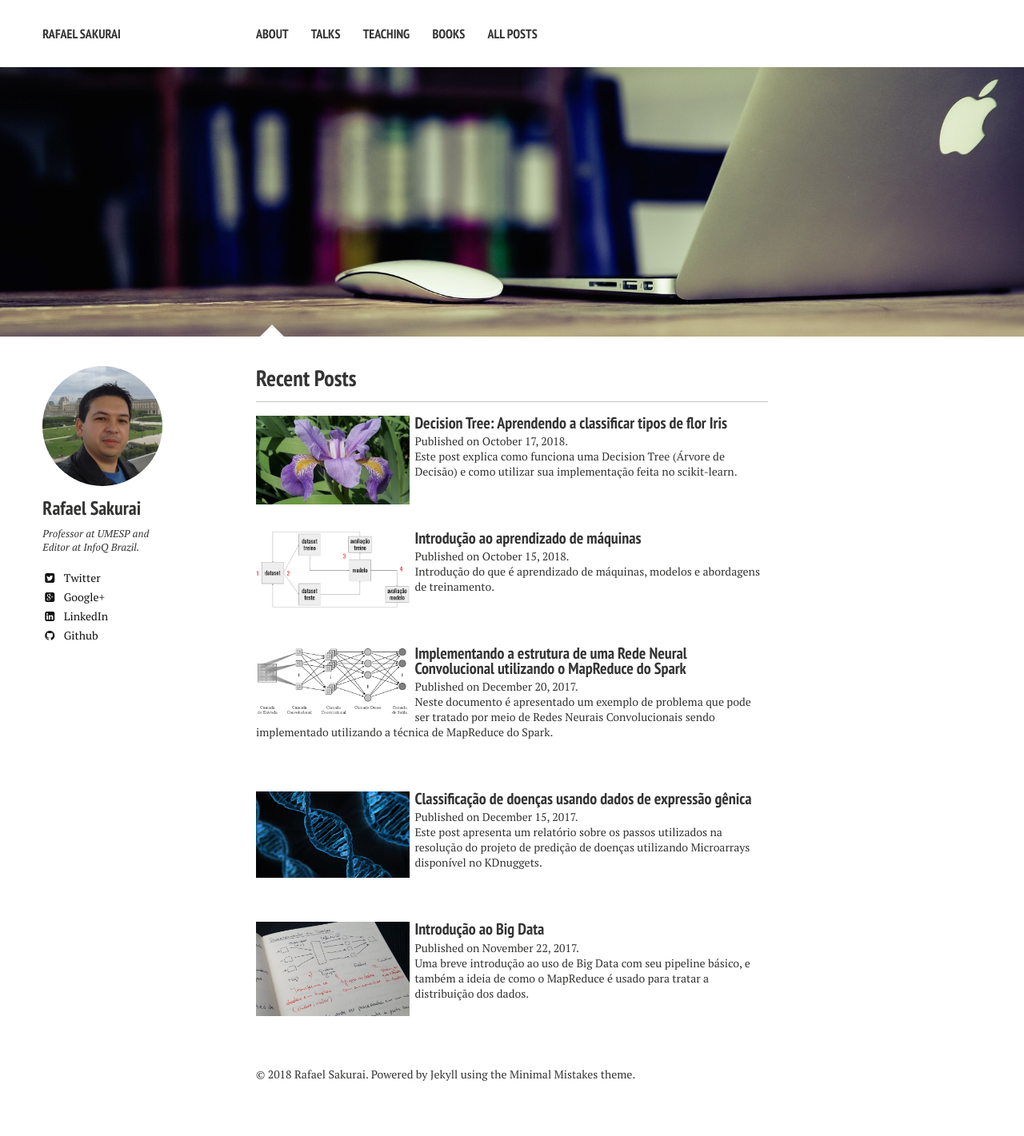
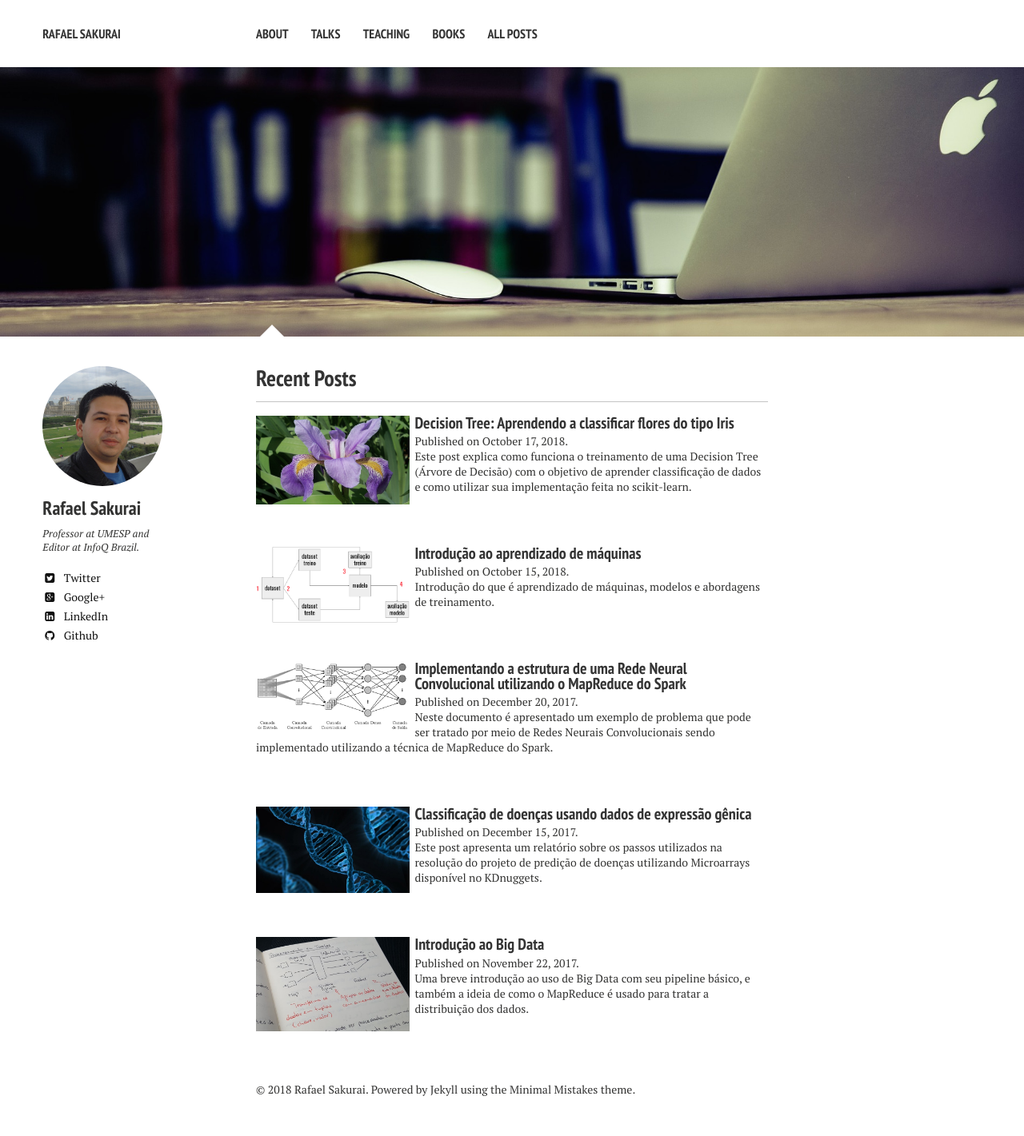
Before and after one commit to rafaelsakurai/rafaelsakurai.github.io, a Jekyll site: the page built from index.md, in a window 1280 px wide. Shown: the whole page at 80% size. Built offline with Jekyll 4.4.1, drawn with Linux system fonts in a browser that asks for light colours; nearby versions of some CDN libraries; some of the changed lines change nothing that is shown.

Commit message:
Atualizar o conteúdo do post sobre Decision Tree.

```diff
--- a/_posts/2018-10-17-classificacao-iris.markdown
+++ b/_posts/2018-10-17-classificacao-iris.markdown
@@ -1,10 +1,10 @@
 ---
 layout: post
-title: "Decision Tree: Aprendendo a classificar tipos de flor Iris"
+title: "Decision Tree: Aprendendo a classificar flores do tipo Iris"
 date: 2018-10-17 08:00:00
-tags: [introducao, aprendizado, maquinas, supervisionado, não supervisionado, reforço]
+tags: [classificação, aprendizado, supervisionado, entropia, decision tree, iris]
 published: true
-excerpt: Este post explica como funciona uma Decision Tree (Árvore de Decisão) e como utilizar sua implementação feita no scikit-learn.
+excerpt: Este post explica como funciona o treinamento de uma Decision Tree (Árvore de Decisão) com o objetivo de aprender classificação de dados e como utilizar sua implementação feita no scikit-learn.
 comments: true
 image: 2018-10-17-classificacao-iris-02.png
 ---
@@ -13,7 +13,7 @@
 
 # Como podemos classificar uma flor?
 
-O dataset de Iris é clássico e muito utilizado para ensinar como funciona modelos de classificação. A ideia principal é com base nas caracteristicas da flor, classificar (definir a classe / rótulo) qual é o tipo de Iris.
+O dataset de Iris é clássico e muito utilizado para ensinar como funciona modelos de classificação. A partir das caracteristicas da flor Iris, o objetivo é classificar (definir a classe / rótulo) de qual é o tipo dessa flor, entre três tipos possíveis: Versicolor, Setosa e Virginica.
 
 A **Figura 1** apresenta os três tipos da flor Iris: Versicolor, Setosa e Virginica:
 
@@ -21,7 +21,7 @@
 **Figura 1:** Tipos de flores Iris.
 
 <figure>
-    <a href="/images/posts/2018-10-17-classificacao-iris-01.png"><img src="/images/posts/2018-10-17-classificacao-iris-01.png" alt="Os três tipos da flor Iris: Versicolor, Setosa e Virginica."></a>
+    <a href="/images/posts/2018-10-17-classificacao-iris-01.png"><img src="/images/posts/2018-10-17-classificacao-iris-01.png" alt="Três tipos da flor Iris: Versicolor, Setosa e Virginica."></a>
 </figure>
 
 **Fonte:** [https://www.datacamp.com/community/tutorials/machine-learning-in-r](https://www.datacamp.com/community/tutorials/machine-learning-in-r)
@@ -38,7 +38,7 @@
     <a href="/images/posts/2018-10-17-classificacao-iris-03.png"><img src="/images/posts/2018-10-17-classificacao-iris-03.png" alt="características da flor Iris."></a>
 </figure>
 
-No UCI Machine Learning Repository tem vários conjuntos de dados diferentes e um deles é o [Iris Dataset](https://archive.ics.uci.edu/ml/datasets/Iris) composto por 150 amostras. A seguir são apresentados alguns exemplos do dataset:
+No UCI Machine Learning Repository tem vários conjuntos de dados diferentes e um deles é o [Iris Dataset](https://archive.ics.uci.edu/ml/datasets/Iris) composto por 150 amostras, esse dataset foi criado pelo biólogo e estatístico [Ronald Fisher](https://en.wikipedia.org/wiki/Ronald_Fisher). A seguir são apresentados alguns exemplos (cada exemplo representa as características de uma flor Iris) do dataset:
 
 |SepalLength|SepalWidth|PetalLength|PetalWidth|Class|
 |:---|:---|:---|:---|:---|
@@ -49,84 +49,86 @@
 |6.3 | 3.3 | 6.0 | 2.5 | Iris-virginica  |
 |5.9 | 3.0 | 5.1 | 1.8 | Iris-virginica  |
 
-# Árvore de decisão
+# Decision Tree
 
-A Árvore de Decisão (Decision Tree) é um modelo que cria uma árvore com a representação das possíveis decisões que podem ser tomadas para classificar os dados. A **Figura 3** apresenta uma representação da árvore de decisão:
+A Árvore de Decisão (Decision Tree) é um modelo que cria uma estrutura de árvore com a representação das possíveis decisões que podem ser tomadas permitindo separar as classes de dados de acordo com suas características. A **Figura 3** apresenta uma representação da árvore de decisão:
 
 \\
-**Figura 3:** Representação da Árvore de Decisão.
+**Figura 3:** Representação da Decision Tree.
 
 <center>
 <figure>
-    <a href="/images/posts/2018-10-17-classificacao-iris-04.png"><img src="/images/posts/2018-10-17-classificacao-iris-04.png" alt="Árvore de Decisão."></a>
+    <a href="/images/posts/2018-10-17-classificacao-iris-04.png"><img src="/images/posts/2018-10-17-classificacao-iris-04.png" alt="Decision Tree."></a>
 </figure>
 </center>
 
-Cada Nó representa uma decisão e cada Folha representa o valor que será classificado uma nova amostra.
+Cada **Nó** representa uma condição de decisão que é elaborada a partir das características. Ao percorrer as condições dos **Nós** chegamos até um nó final que é chamado de **Folha** que possui a classe que identifica essas características.
 
-Pela organização em árvore é fácil de interpretar e entender seu funcionamento.
+A ideia principal da Decision Tree é gerar uma árvore de condições lógicas, que consiga a partir das características e seus valores separar ou filtrar os exemplos que pertencem a cada ramificação, assim quando chegar ao Nó folha conseguimos identificar a qual classe pertence os exemplos.
 
-No exemplo das flores Íris, teremos três classes diferentes que serão identificadas nas folhas da árvore. Após treinar o modelo teremos uma representação similar ao apresentado na **Figura 4**:
+No exemplo das flores Íris, teremos três classes diferentes que serão identificadas nas folhas da árvore. A **Figura 4** apresenta um exemplo de estrutura de Decision Tree que foi gerada a partir do dataset de Iris:
 
 \\
-**Figura 4:** Árvore de Decisão treinada com o dataset de flores Iris.
+**Figura 4:** Decision Tree treinada com o dataset de flores Iris.
 
 <figure>
-    <a href="/images/posts/2018-10-17-classificacao-iris-05.png"><img src="/images/posts/2018-10-17-classificacao-iris-05.png" alt="Árvore de Decisão treinada com o dataset de flores Iris."></a>
+    <a href="/images/posts/2018-10-17-classificacao-iris-05.png"><img src="/images/posts/2018-10-17-classificacao-iris-05.png" alt="Decision Tree treinada com o dataset de flores Iris."></a>
 </figure>
 
-O primeiro Nó decide que se a característica **PetalLenght for menor ou igual a 2.45**, então deve seguir para o lado direito da árvore, caso contrário segue para o lado esquerdo da árvore.
+O primeiro Nó decide que se a característica **PetalLenght for menor ou igual a 2.45**, então deve seguir para o lado esquerdo da árvore, caso contrário segue para o lado direito da árvore.
 
-Então, com uma nova amostra com as características:
+Então, se uma amostra (um exemplo que representa uma flor) com as características:
 
 |SepalLength|SepalWidth|PetalLength|PetalWidth|
 |:---|:---|:---|:---|
 |5.0 | 3.6 | 1.6 | 0.5 |
 
-Podemos facilmente percorrer a árvore para identificar a classe com base nessas característica, como mostrado na **Figura 5**. Nesse exemplo podemos classificar essa flor como uma Iris-setosa.
+Podemos facilmente percorrer a árvore para identificar a classe com base nessas característica, como mostrado na **Figura 5**. Nesse exemplo podemos classificar essa flor como uma **Iris-setosa**.
 
 \\
-**Figura 5:** Percorrendo o dataset para encontrar a classe Iris-setosa.
+**Figura 5:** Percorrendo o dataset para encontrar a classe **Iris-setosa**.
 
 <figure>
-    <a href="/images/posts/2018-10-17-classificacao-iris-06.png"><img src="/images/posts/2018-10-17-classificacao-iris-06.png" alt="Percorrendo a Árvore de Decisão para encontrar uma classificação como Iris-setosa."></a>
+    <a href="/images/posts/2018-10-17-classificacao-iris-06.png"><img src="/images/posts/2018-10-17-classificacao-iris-06.png" alt="Percorrendo a Decision Tree para encontrar uma classificação como Iris-setosa."></a>
 </figure>
 
-Uma nova amostra com as características:
+Utilizando uma amostra com as características:
 
 |SepalLength|SepalWidth|PetalLength|PetalWidth|
 |:---|:---|:---|:---|
 |5.8 | 2.7 | 4.2 | 1.2 |
 
-Podemos classificar essa flor como uma Iris-versicolor.
+Podemos percorrer cada Nó a partir das suas condições até chegar em uma folha que identificará essa amostra como uma flor do tipo **Iris-versicolor**.
 
 \\
-**Figura 6:** Percorrendo o dataset para encontrar a classe Iris-versicolor, como mostrado na **Figura 6**.
+**Figura 6:** Percorrendo o dataset para encontrar a classe **Iris-versicolor**, como mostrado na **Figura 6**.
 
 <figure>
-    <a href="/images/posts/2018-10-17-classificacao-iris-07.png"><img src="/images/posts/2018-10-17-classificacao-iris-07.png" alt="Percorrendo a Árvore de Decisão para encontrar uma classificação como Iris-versicolor."></a>
+    <a href="/images/posts/2018-10-17-classificacao-iris-07.png"><img src="/images/posts/2018-10-17-classificacao-iris-07.png" alt="Percorrendo a Decision Tree para encontrar uma classificação como Iris-versicolor."></a>
 </figure>
 
-Uma nova amostra com as características:
+Agora mais uma amostra com as características:
 
 |SepalLength|SepalWidth|PetalLength|PetalWidth|
 |:---|:---|:---|:---|
 |7.0 | 3.2 | 5.2 | 2.4 |
 
-Podemos classificar essa flor como uma Iris-virginica, como mostrado na **Figura 7**.
+Podemos classificar essa flor como uma **Iris-virginica**, como mostrado na **Figura 7**.
 
 \\
 **Figura 7:** Percorrendo o dataset para encontrar a classe Iris-virginica.
 
 <figure>
-    <a href="/images/posts/2018-10-17-classificacao-iris-08.png"><img src="/images/posts/2018-10-17-classificacao-iris-08.png" alt="Percorrendo a Árvore de Decisão para encontrar uma classificação como Iris-virginica."></a>
+    <a href="/images/posts/2018-10-17-classificacao-iris-08.png"><img src="/images/posts/2018-10-17-classificacao-iris-08.png" alt="Percorrendo a Decision Tree para encontrar uma classificação como Iris-virginica."></a>
 </figure>
 
-# Entendendo como funciona a Árvore de Decisão
+A Decision Tree possui uma estrutura que pode ser **facilmente interpretada**, porque podemos a partir de uma amostra percorrer seus nós de condições até chegar em uma folha que identifica a classe dessa amostra. Mas como funciona a criação desses nós de condições?
+
+# Entendendo como funciona a Decision Tree
 
 ## Entropia
 
-Para montar uma Árvore de Decisão é necessário saber quais valores separam melhor os dados, e a entropia é utilizada para calcular a incerteza dos dados, então este valor representa a quantidade das amostras das várias classes.
+Para montar uma Decision Tree é necessário saber quais valores separam melhor os dados, e a **entropia** é utilizada para calcular a incerteza dos dados, então este valor representa a quantidade das amostras das várias classes.
 
 Quando mais próximo for o valor de zero, menor será a variação das classes, portanto teremos mais amostras da mesma classe, e o contrário indica que os dados possuem amostras de várias classes.
 
@@ -141,18 +143,18 @@
 
 Cada **p** representa a probabilidade de uma amostra ser de uma determinada classe.
 
-No primeiro Nó da árvore temos a entropia de 1.585, que representa uma entropia alta, porque neste momento temos amostra de dados das três classes de Iris.
+**No primeiro Nó da árvore temos a entropia com valor 1.585**, e isso representa uma entropia alta, porque neste momento temos amostra de dados das três classes de Iris.
 
 \\
-**Figura 8:** Primeiro nó da Árvore de Decisão treinada com o dataset de flores Iris.
+**Figura 8:** Primeiro nó da Decision Tree treinada com o dataset de flores Iris.
 
 <center>
 <figure>
-    <a href="/images/posts/2018-10-17-classificacao-iris-10.png"><img src="/images/posts/2018-10-17-classificacao-iris-10.png" alt="Primeiro nó da Árvore de Decisão treinada com o dataset de flores Iris."></a>
+    <a href="/images/posts/2018-10-17-classificacao-iris-10.png"><img src="/images/posts/2018-10-17-classificacao-iris-10.png" alt="Primeiro nó da Decision Tree treinada com o dataset de flores Iris."></a>
 </figure>
 </center>
 
-Para calcular a entropia, primeiro calculamos a probabilidade de cada classe. Dado que temos 150 amostras e 50 de cada classe, as probabilidades são:
+Para calcular a entropia, primeiro calculamos a probabilidade de cada classe. Dado que temos 150 amostras e se você olhar o dataset conseguirá identificar que há 50 amostras de cada classe, as probabilidades desse dataset serão iguais para todos três tipos de Iris:
 
 <figure>
     <a href="/images/posts/2018-10-17-classificacao-iris-13.png"><img src="/images/posts/2018-10-17-classificacao-iris-13.png" alt="Calculo da probabilidade para cada classe."></a>
@@ -164,18 +166,20 @@
     <a href="/images/posts/2018-10-17-classificacao-iris-14.png"><img src="/images/posts/2018-10-17-classificacao-iris-14.png" alt="Calculo da entropia."></a>
 </figure>
 
-Na primeira folha da árvore temos a entropia de 0.0, que representa uma entropia baixa, porque neste momento temos amostra de apenas uma classe.
+A identificação da condição que separa os dados varia de acordo com a implementação da árvore, mas uma forma básica de obter essa condição é por meio de uma função que testa para cada característica, se essa característica possui um valor que melhor consegue separar os exemplos.
+
+**Na primeira folha da árvore (que podemos chegar a partir do nó inicial) temos a entropia de 0.0**, que representa uma entropia baixa, porque neste momento temos amostra de apenas uma classe. Então podemos dizer que a condição obtída no primeiro nó é muito boa, porque conseguiu isolar completamente um tipo de Iris com base em um valor da característica SepalLength.
 
 \\
-**Figura 9:** Primeiro nó da Árvore de Decisão treinada com o dataset de flores Iris.
+**Figura 9:** Primeiro nó da Decision Tree treinada com o dataset de flores Iris.
 
 <center>
 <figure>
-    <a href="/images/posts/2018-10-17-classificacao-iris-11.png"><img src="/images/posts/2018-10-17-classificacao-iris-11.png" alt="Primeiro nó da Árvore de Decisão treinada com o dataset de flores Iris."></a>
+    <a href="/images/posts/2018-10-17-classificacao-iris-11.png"><img src="/images/posts/2018-10-17-classificacao-iris-11.png" alt="Primeiro nó da Decision Tree treinada com o dataset de flores Iris."></a>
 </figure>
 </center>
 
-Calculamos a probabilidade de cada classe. Dado que temos 50 amostras e todas são da classe iris setosa, as probabilidades são:
+Se calcularmos a probabilidade de cada classe, dado que temos apenas 50 amostras e todas são da classe Iris Setosa, as probabilidades são:
 
 <figure>
     <a href="/images/posts/2018-10-17-classificacao-iris-15.png"><img src="/images/posts/2018-10-17-classificacao-iris-15.png" alt="Calculo da probabilidade para cada classe."></a>
@@ -187,18 +191,18 @@
     <a href="/images/posts/2018-10-17-classificacao-iris-16.png"><img src="/images/posts/2018-10-17-classificacao-iris-16.png" alt="Calculo da entropia."></a>
 </figure>
 
-No segundo Nó da árvore temos a entropia de 1.0, que representa uma entropia alta, porque neste momento temos amostra de duas classes.
+**No segundo Nó da árvore temos a entropia de 1.0**, que representa uma entropia alta, porque neste momento ainda temos amostra de duas classes.
 
 \\
-**Figura 10:** Primeiro nó da Árvore de Decisão treinada com o dataset de flores Iris.
+**Figura 10:** Primeiro nó da Decision Tree treinada com o dataset de flores Iris.
 
 <center>
 <figure>
-    <a href="/images/posts/2018-10-17-classificacao-iris-12.png"><img src="/images/posts/2018-10-17-classificacao-iris-12.png" alt="Primeiro nó da Árvore de Decisão treinada com o dataset de flores Iris."></a>
+    <a href="/images/posts/2018-10-17-classificacao-iris-12.png"><img src="/images/posts/2018-10-17-classificacao-iris-12.png" alt="Primeiro nó da Decision Tree treinada com o dataset de flores Iris."></a>
 </figure>
 </center>
 
-Calculamos a probabilidade de cada classe. Dado que temos 100 amostras e 50 são da classe  iris versicolor e 50 são da classe iris virginica, as probabilidades são:
+Calculamos a probabilidade de cada classe. Dado que temos 100 amostras e 50 são da classe Iris Versicolor e 50 são da classe Iris Virginica, as probabilidades são:
 
 <figure>
     <a href="/images/posts/2018-10-17-classificacao-iris-16.png"><img src="/images/posts/2018-10-17-classificacao-iris-16.png" alt="Calculo da probabilidade para cada classe."></a>
@@ -210,18 +214,29 @@
     <a href="/images/posts/2018-10-17-classificacao-iris-17.png"><img src="/images/posts/2018-10-17-classificacao-iris-17.png" alt="Calculo da entropia."></a>
 </figure>
 
-E assim por diante, até chegar no nível de profundidade máxima da árvore.
+E assim por diante, até chegar no nível de profundidade máxima da árvore. Mas qual é o nível de profundidade máxima da árvore?
+
+Quando treinamos uma Decision Tree, precisamos definir um valor de **k** que representa a profundidade máxima da árvore, para a identificação desse valor é feita a partir de experimentações do treino com base no dataset, não tem um valor que é bom para treinar qualquer Decision Tree independente do dataset. Se for um valor muito baixo pode não separar bem todas as classes, e se for um valor muito alto pode classificar muito bem o dataset de treino, mas que ao receber valores um pouco diferentes já não conseguirá mais acertar a classificação (isso é chamado de overfitting).
 
 ## Implementando o calculo da entropia
 
-Para calcular a entropia, podemos criar uma função no Python que implementa sua equação:
+Se você não está familiarizado com equações matemáticas, como da entropia:
+
+\\
+<figure>
+    <a href="/images/posts/2018-10-17-classificacao-iris-09.png"><img src="/images/posts/2018-10-17-classificacao-iris-09.png" alt="Equação da Entropia."></a>
+</figure>
+
+Pode ter pensado, não preciso saber implementar isso, por que hoje em dia já tem disponível em algum lugar já implementado, mas só para mostrar que a equação não é nenhum bixo de sete cabeças, a sua implementação em Python é assim:
 
 {% highlight python %}
 def entropia(probabilidades):
-	return sum(- p * math.log(p, 2) for p in probabilidades if p)
+	return sum(-p * math.log(p, 2) for p in probabilidades if p)
 {% endhighlight %}
 
-Essa função recebe as probabilidades das classes e devolve o valor da entropia:
+Você tem uma somatoria da negação de cada probabilidade multiplicado pelo log dessa probabilidade.
+
+Então com base no dataset você pode contar quantos exemplos possui representando cada classe e calcular a probabilidade que será passada para o cálculo da entropia:
 
 {% highlight python %}
 p1 = 50.0/150.0
@@ -230,27 +245,33 @@
 print entropia([p1, p2, p3])
 {% endhighlight %}
 
-# Usando Pandas e Scikit-learn para treinar uma árvore de decisão
+Mas continuando, vamos ver como usar uma Decision Tree que já está implementada.
+
+# Usando Pandas e Scikit-learn para treinar uma Decision Tree
 
 No Python, temos várias bibliotecas implementadas que facilitam o uso de modelos de aprendizado de máquinas:
 
 ## Carregando o Dataset de Iris
 
-Com o pandas podemos carregar facilmente os dados a partir de um dataset como um arquivo CSV. Você pode fazer o download do dataset de [Iris Dataset](https://archive.ics.uci.edu/ml/datasets/Iris) e baixar apenas o arquivo **iris.data**.
+Com o Pandas podemos carregar facilmente os dados a partir de um dataset como um arquivo CSV. Você pode fazer o download do dataset de [Iris Dataset](https://archive.ics.uci.edu/ml/datasets/Iris) baixando apenas o arquivo **iris.data**.
+
+Para o pandas informamos qual o path do dataset e também quais são as características desse dataset. Passamos essas características porque esse dataset não possui um cabeçalho com o nome das colunas.
 
 {% highlight python %}
 import pandas as pd
 atributos = ['SepalLength', 'SepalWidth', 'PetalLength', 'PetalWidth', 'Class']
 df = pd.read_csv('iris.data', names=atributos)
 
-# Define uma matriz as caracteristicas que representam uma flor Iris.
+Então, definimos uma matriz **X** com as caracteristicas que representam uma flor Iris.
 X = df[df.columns.difference(['Class'])].values
 
-# Define um vetor com das classes de cada uma das flores.
+E um vetor **y** com das classes de cada uma das flores.
 y = df['Class'].values
 {% endhighlight %}
 
-## Treinando uma Árvore de Decisão
+## Treinando uma Decision Tree
+
+O Scikit possui uma versão implementada da Decision Tree, que podemos criar explicitando o tipo de critério que queremos utilizar para gerar os nós de decisão e também a profundidade máxima da árvore gerada.
 
 {% highlight python %}
 from sklearn.tree import DecisionTreeClassifier
@@ -263,6 +284,8 @@
 iris_classificador.fit(X, y)
 {% endhighlight %}
 
+Após treinar o modelo, podemos passar novas amostras que esse modelo não conhece para ver se ele está conseguindo classificar corretamente.
+
 ## Predizendo novas amostras
 
 {% highlight python %}
@@ -272,10 +295,14 @@
 print iris_classificador.predict(novos_exemplos)
 {% endhighlight %}
 
-## Avaliando a Árvore de Decisão com validação cruzada
+Uma forma bem utilizada para avaliar como está a classificação dessa Decision Tree é por meio da Validação Cruzada, mas depois vou montar um post só falando sobre validação de modelos.
+
+## Avaliando a Decision Tree com validação cruzada
 
 {% highlight python %}
 from sklearn.model_selection import cross_val_score
 avaliacao = cross_val_score(iris_classificador, X, y, scoring='accuracy', cv=5)
 print avaliacao.mean()
 {% endhighlight %}
+
+Acho que o básico da Decision Tree é isso mesmo, se tiver alguma dúvida só comentar.
```
